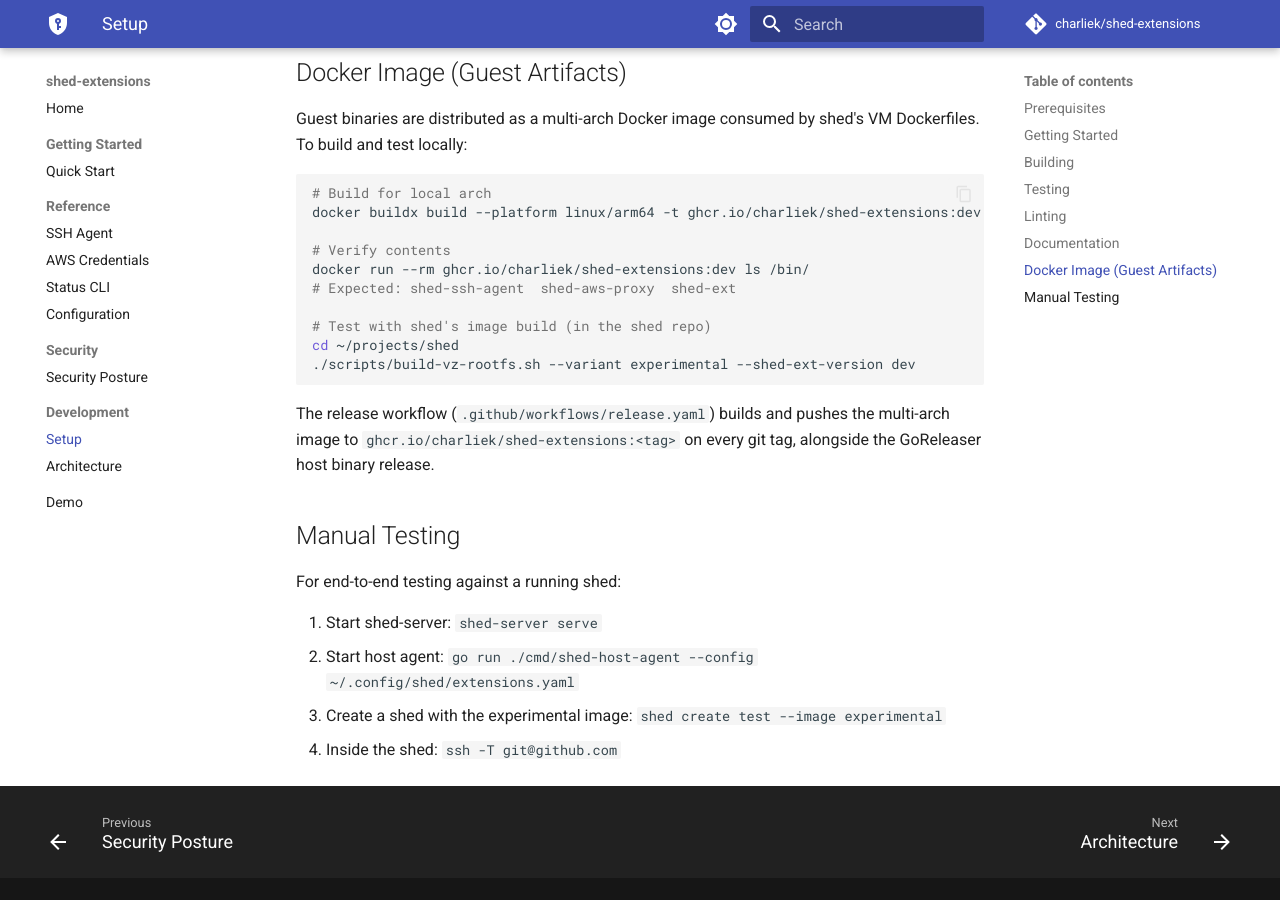
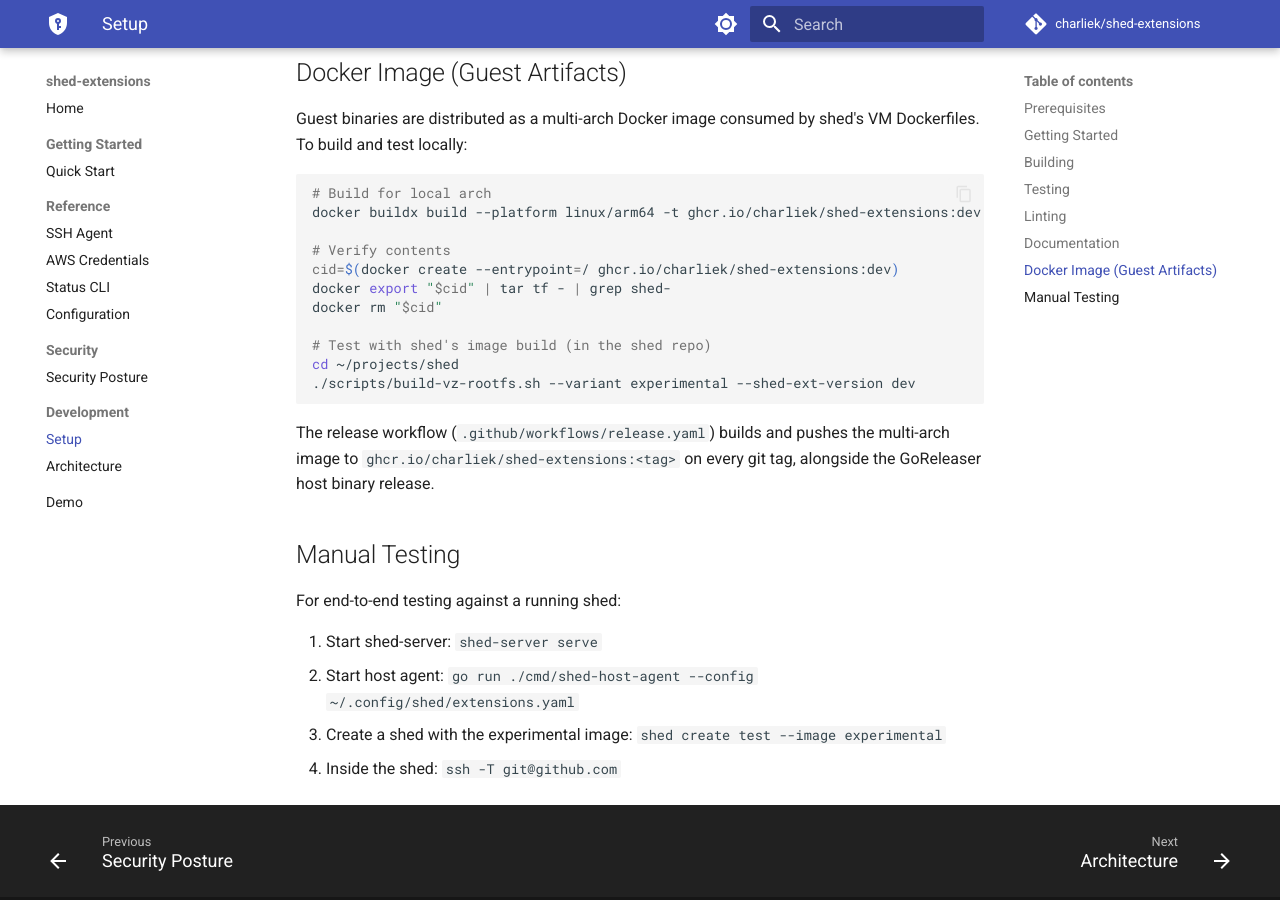
Before and after one commit to charliek/shed-extensions, an MkDocs documentation site: the page built from docs/development/setup.md, in a window 1280 px wide and 900 px high, scrolled down 1176 px. Built offline with MkDocs 1.6.1 and Material for MkDocs 9.7.7, drawn with Linux system fonts in a browser that asks for light colours; comment, search, counter and statistics services are not loaded.

Commit message:
fix: address review feedback for Docker image distribution
- Fix binary path mismatch: install to /usr/local/bin/ matching systemd units
- Gate Docker CI job on release job to prevent publishing broken images
- Only promote :latest tag for stable releases (skip prereleases)
- Fix broken verification commands for scratch-based image
- Add .dockerignore to reduce build context size
- Combine three RUN go build commands into single layer
- Add shed-ext to quick-start component list

Co-Authored-By: Claude Opus 4.6 (1M context) <noreply@anthropic.com>

```diff
--- a/docs/development/setup.md
+++ b/docs/development/setup.md
@@ -56,8 +56,9 @@ Guest binaries are distributed as a multi-arch Docker image consumed by shed's V
 docker buildx build --platform linux/arm64 -t ghcr.io/charliek/shed-extensions:dev --load .
 
 # Verify contents
-docker run --rm ghcr.io/charliek/shed-extensions:dev ls /bin/
-# Expected: shed-ssh-agent  shed-aws-proxy  shed-ext
+cid=$(docker create --entrypoint=/ ghcr.io/charliek/shed-extensions:dev)
+docker export "$cid" | tar tf - | grep shed-
+docker rm "$cid"
 
 # Test with shed's image build (in the shed repo)
 cd ~/projects/shed
```
Also changed, not shown: docs/getting-started/quick-start.md (+1 -0 lines), 3 other files.
